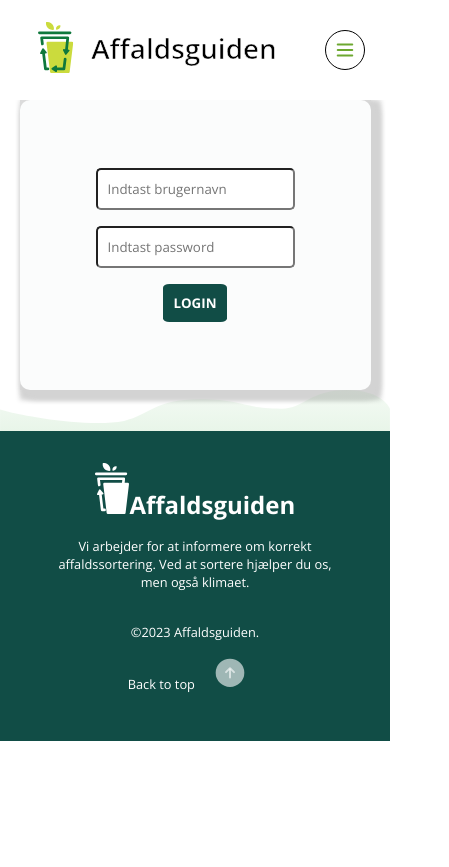
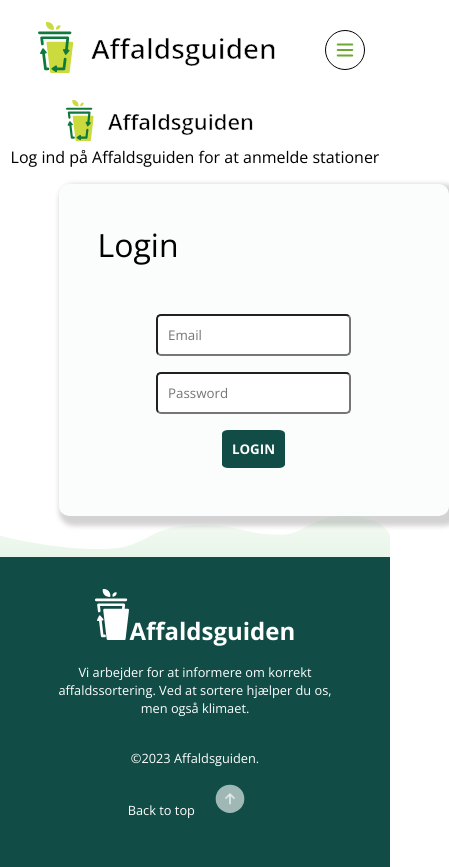
Before and after one commit to trayana-hansen/affaldsguiden, a React (Create React App) app: page /login in a window 390 px wide. Shown: the whole page, 449 px wide, since content can reach past the window. Before the commit the page ends 844 px from the top, so only its background shows below. Built offline with nearby package versions, Linux system fonts and the light colour scheme.

Commit message:
login_styling

```diff
--- a/src/Components/Pages/Login/Login.jsx
+++ b/src/Components/Pages/Login/Login.jsx
@@ -2,6 +2,7 @@
 import { useForm } from "react-hook-form";
 import axios from "axios";
 import "./Login.scss";
+import Logo from "../../../Assets/SVG/logo_text.svg";
 
 const Login = () => {
   // Get authentication datafrom useAuth hook
@@ -43,8 +44,13 @@
 
   return (
     <>
-      <div className="pageContainer">
+      <div className="pageContainerLogin">
+        <div className="branding">
+          <img src={Logo} alt="logo" />
+          <p>Log ind på Affaldsguiden for at anmelde stationer</p>
+        </div>
         <div className="loginContainer">
+          <h1>Login</h1>
           {/* If data is incorrect: */}
           {!loginData && !loginData.username ? (
             // onSubmit event with closing
@@ -54,7 +60,7 @@
 
                 <input
                   type="text"
-                  placeholder="Indtast brugernavn"
+                  placeholder="Email"
                   {...register("username", { required: true })}
                 />
                 {/* Validation on the data with errors */}
@@ -64,7 +70,7 @@
               </div>
               <div>
                 <input
-                  placeholder="Indtast password"
+                  placeholder="Password"
                   type="password"
                   {...register("password", { required: true })}
                 />
--- a/src/Components/Pages/Login/Login.scss
+++ b/src/Components/Pages/Login/Login.scss
@@ -1,19 +1,33 @@
 @use "../../../Assets/Bundles/bundles.scss" as c;
 
-.pageContainer {
-  display: flex;
-  justify-content: center;
-  align-items: center;
-  margin: 2rem;
+.pageContainerLogin {
+  display: grid;
+  grid-template-columns: 1fr 1fr;
+  margin: 1rem 20%;
+  grid-gap: 1rem;
 
+  .branding {
+    margin: auto auto;
+    img {
+      margin-left: 15%;
+    }
+    p {
+      text-align: center;
+    }
+  }
 
   .loginContainer {
-    padding: 20px;
     background-color: c.$loginform;
     max-width: 400px;
     width: 100%;
     border-radius: 10px;
     box-shadow: 5px 5px 5px 5px lightgrey;
+
+    h1 {
+      padding-top: 10%;
+      padding-left: 10%;
+      font-weight: 400;
+    }
 
     form {
       display: flex;
@@ -28,10 +42,10 @@
         text-align: center;
       }
 
-      input[type="text"],
-      input[type="password"] {
+      input {
         padding: 10px;
         border-radius: 5px;
+        width: 25vw;
       }
 
       #login {
@@ -57,14 +71,23 @@
       display: block;
     }
   }
-  .profile {
-    display: flex;
-    align-items: center;
-  }
 }
 
 @media screen and (max-width: 768px) {
-  .loginContainer {
-    max-width: 100%;
+  .pageContainerLogin {
+    grid-template-columns: 1fr;
+    margin: auto auto;
+    .loginContainer {
+      margin-left: 15%;
+      form {
+        input {
+          width: 50vw;
+        }
+        #login,
+        #logout {
+          justify-content: center;
+        }
+      }
+    }
   }
 }
--- a/src/Components/Pages/Order/ContainerOrder.scss
+++ b/src/Components/Pages/Order/ContainerOrder.scss
@@ -8,9 +8,13 @@
   box-shadow: 5px 5px 5px 5px lightgrey;
   margin: 3rem 15%;
   background-color: #dcdcdc;
+  border-radius: 5px;
   .dataContainer {
     .info {
       padding: 2rem;
+      h2 {
+        font-weight: 400;
+      }
     }
   }
   .formContainer {
@@ -41,6 +45,7 @@
       }
 
       figcaption {
+
         p {
           padding-bottom: 0.3rem;
           color: black;
--- a/src/Components/Pages/Order/Order.scss
+++ b/src/Components/Pages/Order/Order.scss
@@ -8,6 +8,7 @@
   box-shadow: 5px 5px 5px 5px lightgrey;
   margin: 3rem 15%;
   background-color: #dcdcdc;
+  border-radius: 5px;
 
   .info {
     padding: 2rem;
@@ -37,9 +38,10 @@
       padding: 0.5rem;
       margin: 0.2rem;
       box-shadow: 5px 5px 5px 5px lightgrey;
+      border-radius: 5px;
     }
     input::placeholder {
-      font-family: c.$jost;
+      font-family: 'c.$jost';
       font-size: 1rem;
       opacity: 0.5;
       padding-left: 0.5rem;
```
Also changed, not shown: src/Assets/SVG/logo_text.svg (added).
